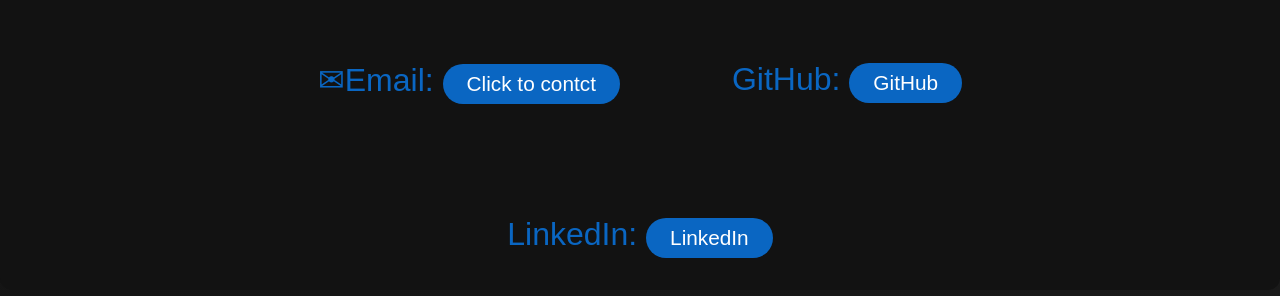
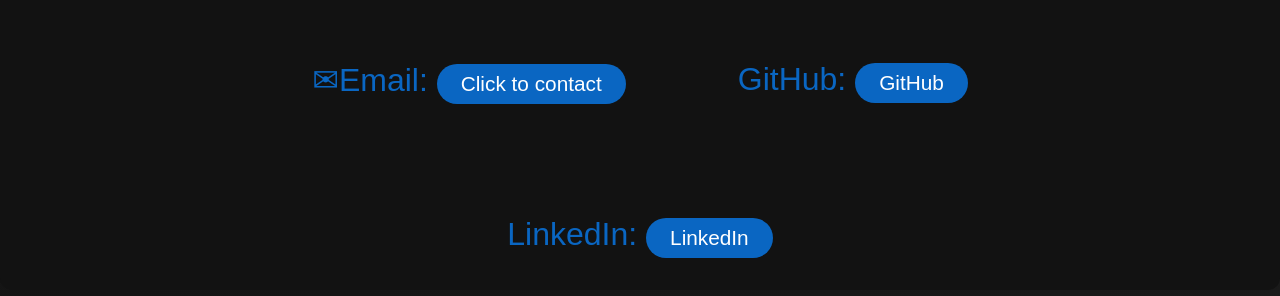
Before and after one commit to arka79/portfolio, a website: page contacts.html in a window 1280 px wide. Shown: the part 316-612 px from the top of the page. Drawn offline with Linux system fonts and the light colour scheme.

Commit message:
Update contacts.html

```diff
--- a/contacts.html
+++ b/contacts.html
@@ -35,7 +35,7 @@
           <h2>Contact Me</h2>
           <p>Feel free to reach out via email or connect on LinkedIn.</p>
           <ul>
-            <li> <span>&#9993;</span></i>Email: <a href="mailto:arkakuilya79@gmail.com">Click to contct</a></li>
+            <li> <span>&#9993;</span></i>Email: <a href="mailto:arkakuilya79@gmail.com">Click to contact</a></li>
             <li>GitHub: <a href="https://github.com/arka79" id="github">GitHub</a></li>
             <li>LinkedIn: <a href="https://linkedin.com/in/arka-kuilya-631a87330/" id="linkedin">LinkedIn</a></li>
           </ul>
```
